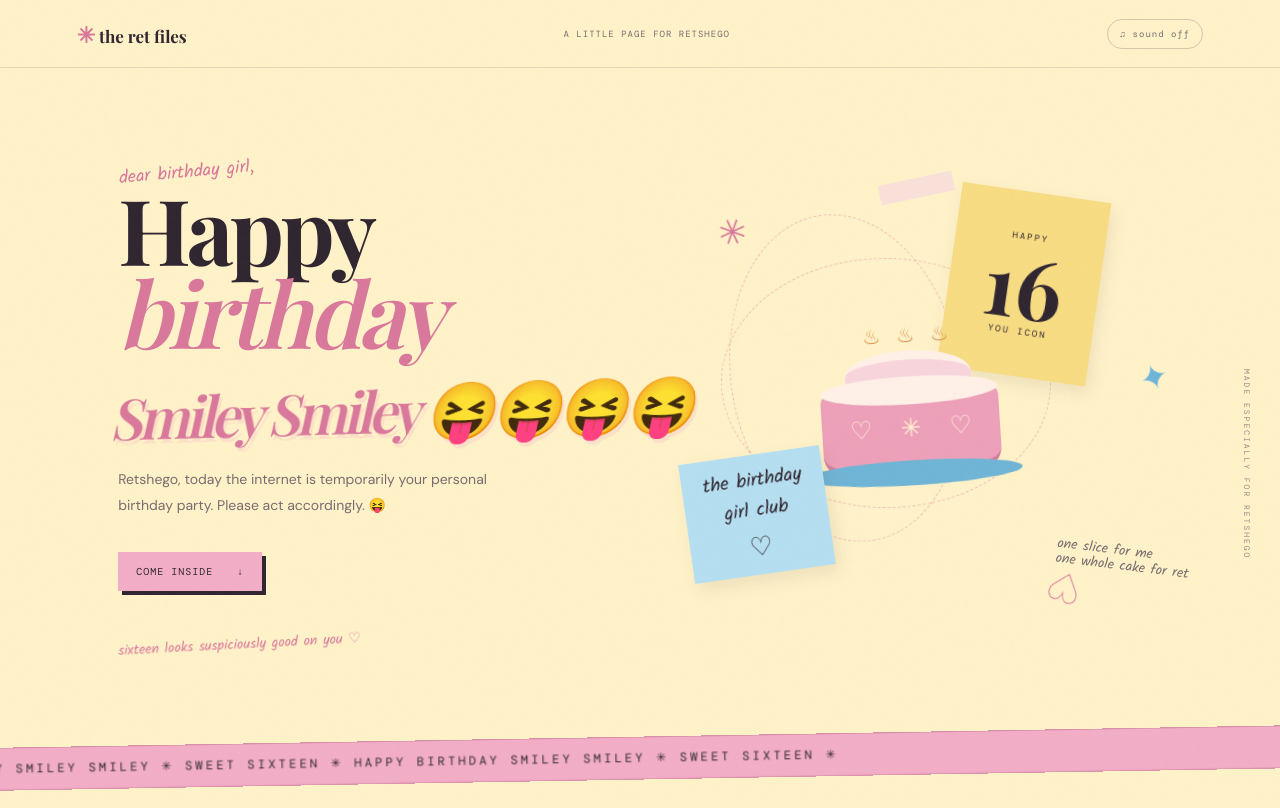
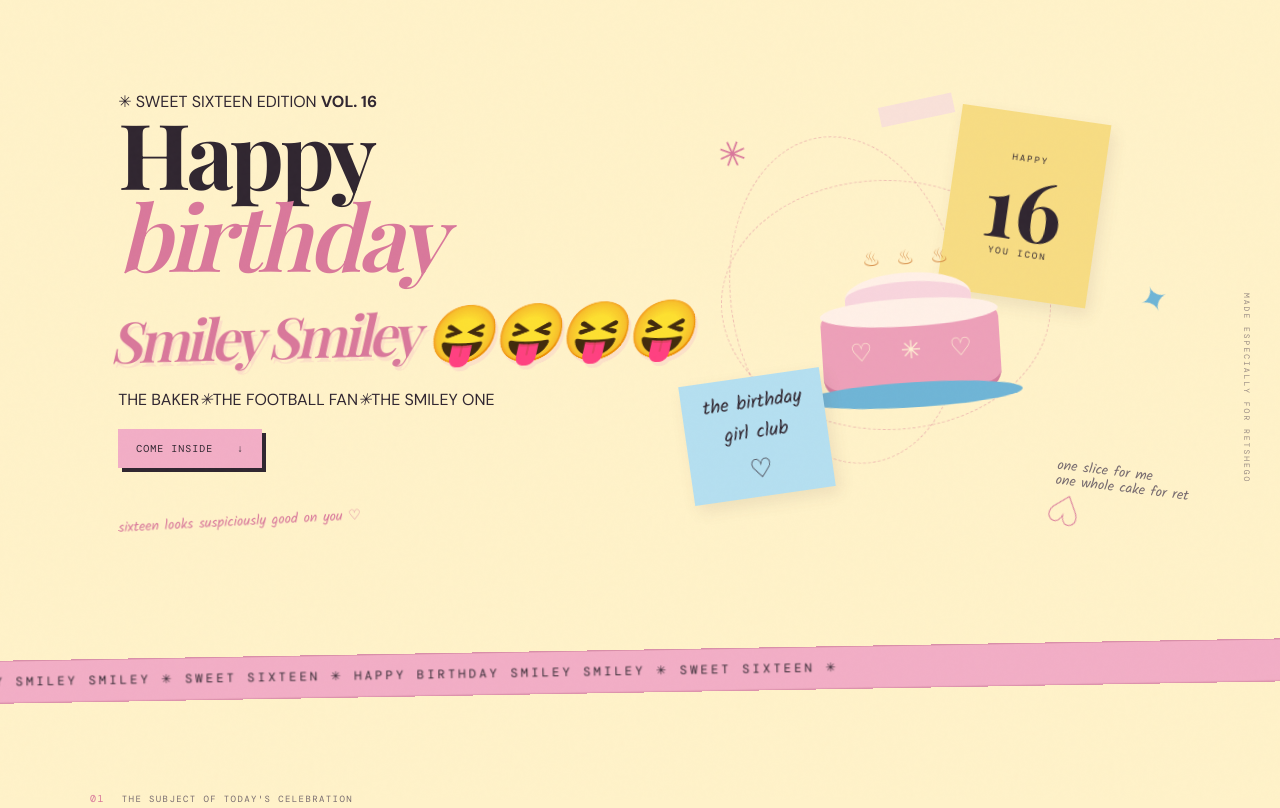
Before and after one commit to Senior-Toasty/happy-birthday-retshego, a plain HTML site: page index.html in a window 1280 px wide. Shown: the top 808 px of the page. Drawn offline with nearby package versions, Linux system fonts and the light colour scheme; a web font is replaced by a local one.

Commit message:
Remove unwanted birthday header and greeting; add sweet sixteen edition details

```diff
--- a/index.html
+++ b/index.html
@@ -10,13 +10,13 @@
 </head>
 <body>
 <div class="grain" aria-hidden="true"></div>
-<header class="topbar"><a href="#home" class="brand"><span>✳</span> the ret files</a><span class="top-note">A LITTLE PAGE FOR RETSHEGO</span><button class="sound" id="soundToggle" type="button">♫ <span>sound off</span></button></header>
+
 <main id="home">
 <section class="opening page-width">
   <div class="opening-copy">
-    <p class="scribble">dear birthday girl,</p>
+    <div class="edition-tag"><span>✳</span> SWEET SIXTEEN EDITION <b>VOL. 16</b></div>
     <h1>Happy<br><em>birthday</em><br><span class="smiley-title">Smiley Smiley 😝😝😝😝</span></h1>
-    <p class="opening-intro">Retshego, today the internet is temporarily your personal birthday party. Please act accordingly. 😝</p>
+    <div class="trait-strip" aria-label="A few things that make Retshego"><span>THE BAKER</span><i>✳</i><span>THE FOOTBALL FAN</span><i>✳</i><span>THE SMILEY ONE</span></div>
     <a class="jump-link" href="#about">COME INSIDE <span>↓</span></a>
     <p class="tiny-hand">sixteen looks suspiciously good on you ♡</p>
   </div>
```
